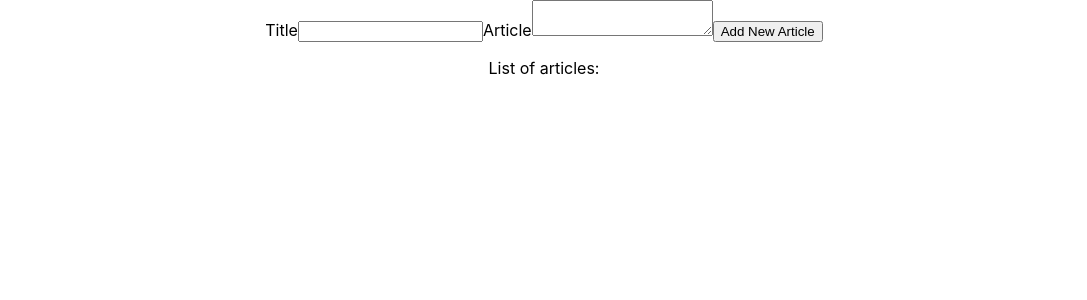
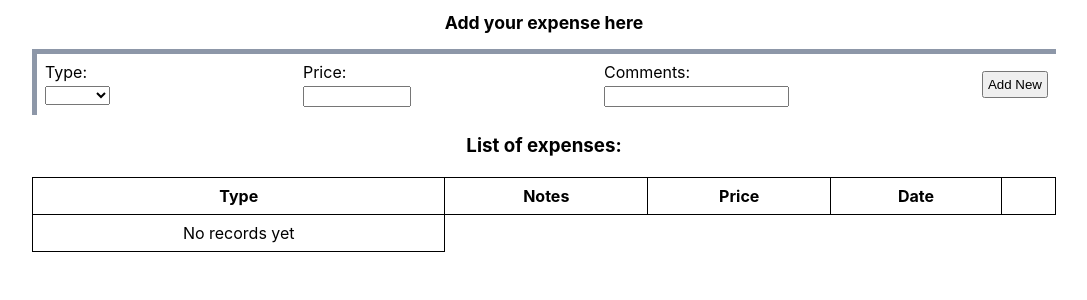
Before and after one commit to t-anpilov/expenses, a React (Create React App) app: page / in a window 1280 px wide. Shown: the top 300 px of the page, without its empty margins (96-1183 px from the left). Built offline with nearby package versions, Linux system fonts and the light colour scheme.

Commit message:
added clearing input with useRef hook

```diff
--- a/src/App.css
+++ b/src/App.css
@@ -1,3 +1,52 @@
 .App {
   text-align: center;
 }
+
+header {
+  font-weight: bold;
+  font-size: 1.1em;
+  margin-top: 12px
+}
+
+.addForm {
+  margin: 16px 10% 0px;
+  border-top: 5px solid rgb(141, 151, 168);
+  border-left: 5px solid rgb(141, 151, 168);
+  display: flex;
+  justify-content: space-between;
+  align-items: flex-start;
+}
+
+.addItem {
+  display: flex;
+  margin: 8px;
+  flex-direction: column;
+}
+
+#expensePrice { width: 100px }
+
+#expenseDetails {
+  min-width: 80px;
+  max-width: 320px;
+}
+
+.addItem label {
+  padding-bottom: 4px;
+  text-align: left;
+}
+
+.addButton {
+  padding: 4px;
+  align-self: center;
+}
+
+.expenseShown {
+  width: 80%;
+  margin: 20px auto 0;
+  border-collapse: collapse;
+}
+
+.expenseShown td, th {
+  border: 1px solid black;
+  padding: 8px;
+}
--- a/src/App.tsx
+++ b/src/App.tsx
@@ -6,8 +6,9 @@ import { List } from './components/List';
 function App() {
   return (
     <div className="App">
-    <Add />
-    <List />
+      <header>Add your expense here</header>
+      <Add />
+      <List />
     </div>
   );
 }
--- a/src/components/Add.tsx
+++ b/src/components/Add.tsx
@@ -1,41 +1,93 @@
-import React, { useRef } from 'react';
-import { validateTextInput } from '../models/validate';
+import React, { ReactElement, useRef, useState } from 'react';
+import { validateTextInput, validateNumberInput } from '../models/validate';
 import { addArticle } from '../store/features/articleSlice';
 import { useAppDispatch } from '../store/store';
 
+export enum expenseTypes {
+    Food = 'food',
+    Clothes = 'clothes',
+    Home = 'home',
+    Deposit = 'deposit',
+    Relax = 'relax'
+}
+
 export const Add = () => {
-    const newTitle = useRef<string>("");
-    const newContent = useRef<string>("");
+
+    //const [newType, setNewType] = useState<string>('')
+    const newType = useRef<HTMLSelectElement>(null);
+    const newContent = useRef<HTMLInputElement>(null);
+    const newCost = useRef<HTMLInputElement>(null);
 
     const dispatch = useAppDispatch();
 
-    const createNeArticle = (title: string, content: string) => {
-        let _title = validateTextInput(title, 'your title',5)
-        let _content = validateTextInput(content, 'your text',10)
-        if (_title && _content) {
-            dispatch(addArticle({title: title, content: content}))
-        }
 
-    }
+    const typeSelect = () => {
+
+        const selectOption = (item: string):ReactElement=> {
+            return (
+                <option key={item} value={item}>{item}</option>
+            )
+        };
+
+        const options: Array<ReactElement> = [<option key="0"></option>];
+        for (const value of Object.values(expenseTypes)) {
+            options.push(selectOption(value))
+        };
+
+        return (
+          <select ref = {newType}>
+            { options }
+          </select>
+        );
+    };
+
+    const createNeArticle = () => {
+        if (newType.current && newContent.current && newCost.current) {
+            const _type = newType.current.value;
+            const _id = Math.round(Math.random()*100000);
+            const _content = validateTextInput(newContent.current.value, 'your text',5);
+            const _cost = validateNumberInput(Number(newCost.current.value), 100000);
+            const _date = new Date();
+            if (_type && _content && _cost && _date) {
+                dispatch(addArticle({id: _id, type: _type, content: _content, cost: _cost, date: _date}));
+                newCost.current.value = '';
+                newContent.current.value = '';
+                newType.current.value = '';
+            };
+        };
+    };
 
 
     return(
-        <div>
-            <label htmlFor="articleName">Title</label>
-            <input
-            id="articleName"
-                type="text"
-                onChange={(e) => (newTitle.current = e.target.value)}
-            />
-            <label htmlFor="articleContent">Article</label>
-            <textarea
-                id="articleContent"
-                onChange={(e) => (newContent.current = e.target.value)}
-            />
+        <div className="addForm">
+            <div className="addItem">
+                <label htmlFor="expenseType">Type:</label>
+                {typeSelect()}
+
+            </div>
+            <div className="addItem">
+                <label htmlFor="articleName">Price:</label>
+                <input
+                    id="expensePrice"
+                    type="number"
+                    ref = {newCost}
+
+                />
+            </div>
+            <div className="addItem">
+                <label htmlFor="expenseDetails">Comments:</label>
+                <input
+                    id="expenseDetails"
+                    type="text"
+                    ref = {newContent}
+                />
+            </div>
+
             <button
-                onClick={()=>createNeArticle(newTitle.current, newContent.current)}
+                className="addItem addButton"
+                onClick={createNeArticle}
             >
-                Add New Article
+                Add New
             </button>
 
         </div>
--- a/src/components/List.tsx
+++ b/src/components/List.tsx
@@ -4,21 +4,46 @@ import { SingleArticle } from './SingleArticle';
 
 
 export const List = () => {
+
     const articles = useAppSelector(state => state.article.articles)
+
+    const emptyListMessage = () => {
+        return (
+            <tr>
+                <td>No records yet</td>
+            </tr>
+        )
+    }
 
     return (
     <div>
-        <p>List of articles:</p>
-        {articles.map(article => {
+    <h3>List of expenses:</h3>
+    <table className="expenseShown">
+        <thead>
+        <tr>
+            <th>Type</th>
+            <th>Notes</th>
+            <th>Price</th>
+            <th>Date</th>
+            <th></th>
+        </tr>
+        </thead>
+        <tbody>
+        {!articles.length ? emptyListMessage() : articles.map(article => {
             return (
                 <SingleArticle
                     key = {article.id}
                     id = {article.id}
-                    title = {article.title}
+                    type = {article.type}
                     content = {article.content}
+                    cost = {article.cost}
+                    date = {article.date}
                 />
             )
         })}
+        </tbody>
+
+    </table>
     </div>
     );
 };
--- a/src/components/SingleArticle.tsx
+++ b/src/components/SingleArticle.tsx
@@ -13,14 +13,20 @@ export const SingleArticle = (props: Article) => {
         dispatch(removeArticle({id: id}))
     }
 
+    const showDate = props.date!.toLocaleDateString()
+
     return(
-        <article>
-            <header>{props.title}</header>
-            <p>{props.content}</p>
-            <button
-                onClick={()=>removeHandler(props.id)}>
-                Remove it
-            </button>
-        </article>
+        <tr>
+            <td>{props.type}</td>
+            <td>{props.content}</td>
+            <td>{props.cost}</td>
+            <td>{showDate}</td>
+            <td>
+                <button
+                    onClick={()=>removeHandler(props.id)}>
+                    Remove it
+                </button>
+            </td>
+        </tr>
     );
 };
--- a/src/models/validate.ts
+++ b/src/models/validate.ts
@@ -13,3 +13,19 @@ export const validateTextInput = (value: string, property: string, reuiredLength
       }
 
 }
+
+export const validateNumberInput = (value: number, maxAmount: number) => {
+
+    try {
+        if(value <= 0 ) throw "please enter number";
+        if(value > maxAmount) {
+            throw `you have to provide a number less than ${maxAmount}`
+        };
+        return value
+    }
+
+    catch(error) {
+        alert(error);
+      }
+
+}
--- a/src/store/features/articleSlice.ts
+++ b/src/store/features/articleSlice.ts
@@ -1,10 +1,12 @@
 import { createSlice, PayloadAction } from "@reduxjs/toolkit";
+
 
 export interface Article {
     id: number;
-    title: string;
+    type: string;
     content: string;
-    image?: string
+    cost: number;
+    date: Date
 };
 
 interface ArticlesState {
@@ -13,17 +15,17 @@ interface ArticlesState {
 
 const initialState: ArticlesState = { articles: [] };
 
-const newId = () => Math.round(Math.random()*100000)
-
 export const ArticleSlice = createSlice({
     name: "article",
     initialState,
     reducers : {
-        addArticle: (state, action: PayloadAction<{ title: string, content: string }>) => {
+        addArticle: (state, action: PayloadAction<{ id: number, type: string, content: string, cost: number, date: Date }>) => {
            state.articles.push({
-                id: newId(),
-                title: action.payload.title,
+                id: action.payload.id,
+                type: action.payload.type,
                 content: action.payload.content,
+                cost: action.payload.cost,
+                date: action.payload.date
            })
         },
         removeArticle: (state, action: PayloadAction<{ id: number }>) => {
--- a/src/store/store.ts
+++ b/src/store/store.ts
@@ -5,7 +5,12 @@ import { ArticleSlice } from "./features/articleSlice";
 export const store = configureStore({
     reducer: {
         article: ArticleSlice.reducer
-    }
+    },
+    middleware: (getDefaultMiddleware) =>
+    getDefaultMiddleware({
+      serializableCheck: false
+    }),
+
 });
 
 export const useAppDispatch: () => typeof store.dispatch=useDispatch;
```
